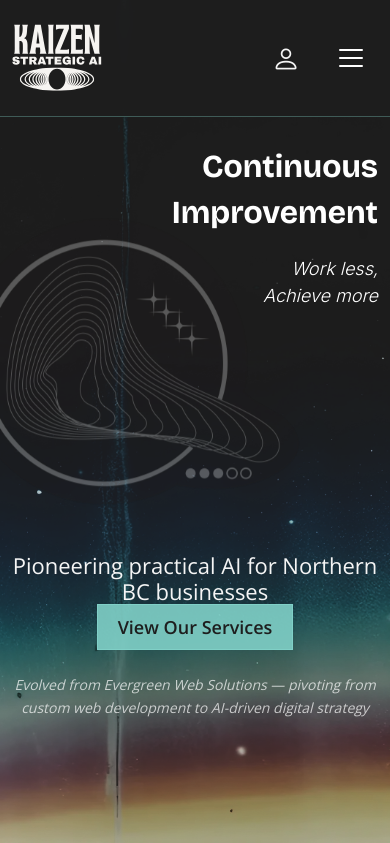
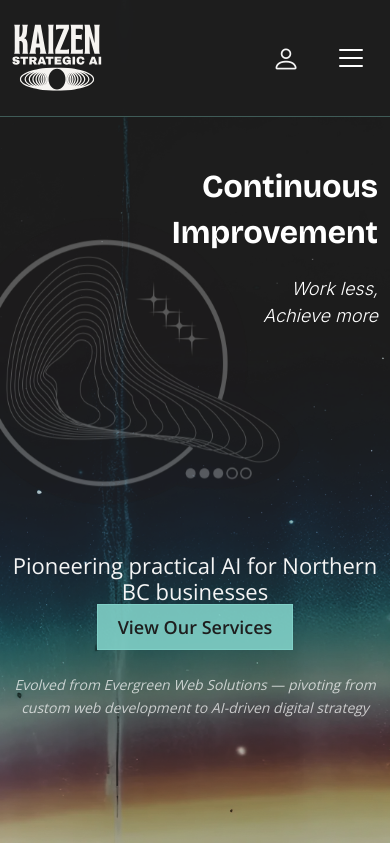
Before and after one commit to EsotericShadow/Kaizen_strategic_ai, a Next.js app: page / in a window 390 px wide. Shown: the top 843 px of the page. Built offline with nearby package versions, Linux system fonts and the light colour scheme.

Commit message:
Adjust hero heading position: move down slightly on mobile/tablet (20px instead of 40px)

```diff
--- a/app/templatemo-topic-listing.css
+++ b/app/templatemo-topic-listing.css
@@ -627,7 +627,7 @@ strong {
 @media screen and (max-width: 991px) {
   /* Move main heading up on mobile/tablet using transform (doesn't affect layout flow) */
   .hero-section .hero-heading-wrapper {
-    transform: translateY(-40px); /* Move heading up on mobile/tablet (half of previous) */
+    transform: translateY(-20px); /* Move heading up slightly on mobile/tablet */
   }
 }
 
```
